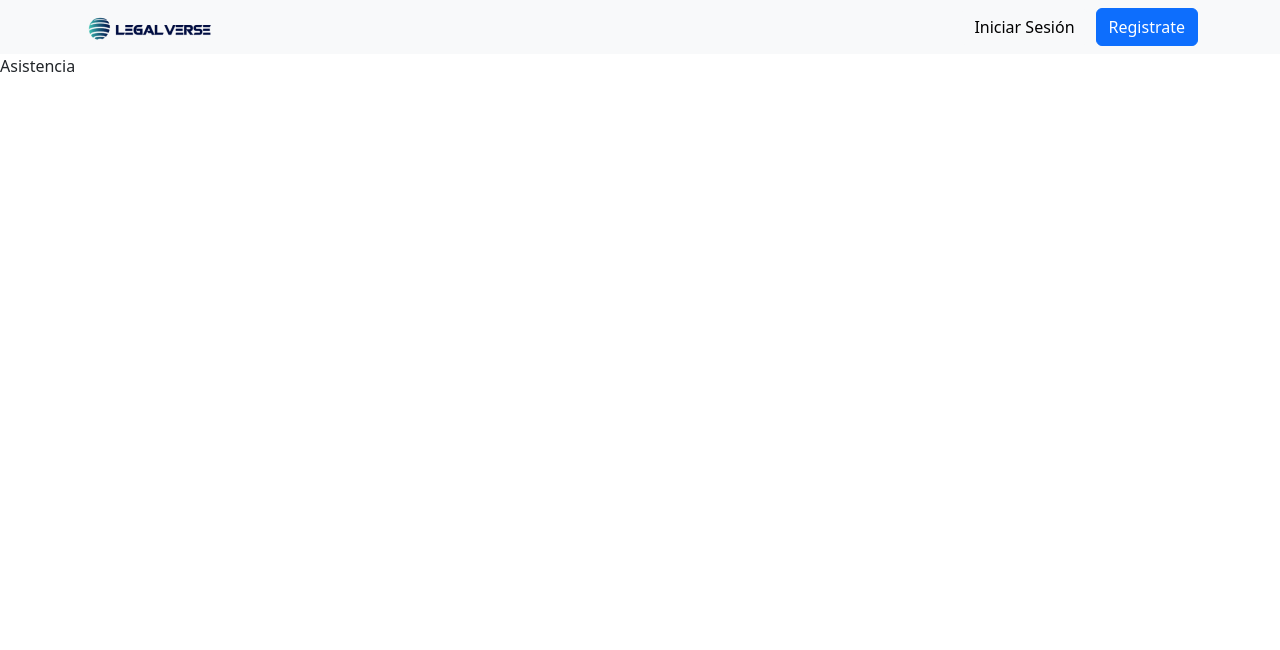
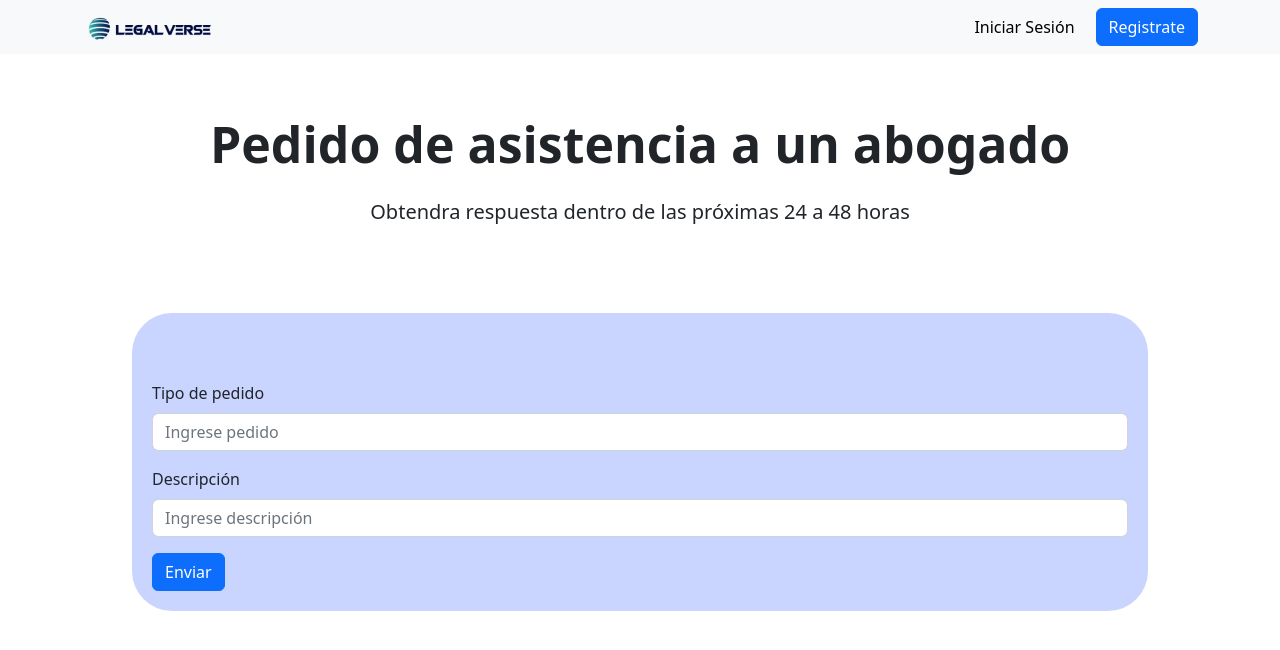
Before and after one commit to NicoCartellone/LegalVerse, a React (Vite) app: page /clientes/asistencia in a window 1280 px wide. Shown: the top 650 px of the page. Built offline with nearby package versions, Linux system fonts and the light colour scheme; no server answers.

Commit message:
asistencia y subida de archivos

```diff
--- /dev/null
+++ b/src/hooks/useFirestore.js
@@ -0,0 +1,68 @@
+import { useState } from "react"
+import { db, auth } from '../firebase'
+import { addDoc, collection, deleteDoc, getDocs, query, where, doc, updateDoc } from "firebase/firestore/lite"
+import { useRouteLoaderData } from "react-router-dom"
+import { useContext } from "react"
+import { UserContext } from "../context/UserProvider"
+
+
+export const useFirestore = () => {
+    const { userData } = useContext(UserContext)
+
+    const [error, setError] = useState()
+    const [loading, setLoading] = useState({})
+    const [asistencia, setAsistencia] = useState([])
+
+    var today = new Date();
+    var now = today.toLocaleString();
+
+    const getAllAsistencia = async () => {
+        try {
+            setLoading(prev => ({ ...prev, getAllAsistencia: true }))
+            const querySnapshot = await getDocs(collection(db, "asistencia"))
+            const dataDB = querySnapshot.docs.map(doc => ({ id: doc.id, ...doc.data() }))
+            setAsistencia(dataDB)
+        } catch (error) {
+            setError(error.message)
+        } finally {
+            setLoading(prev => ({ ...prev, getAllAsistencia: false }))
+        }
+    }
+
+    const addAsistecia = async (tipodepedido, descripcion) => {
+        try {
+            setLoading(prev => ({ ...prev, addAsistecia: true }))
+            const collectionRef = collection(db, "asistencia")
+            const payload = {
+                tipodepedido: tipodepedido,
+                descripcion: descripcion,
+                nombre: userData.displayName,
+                fecha: now
+            }
+            const docRef = await addDoc(collectionRef, payload)
+            const id = docRef.id
+            const newPayload = ({ ...payload, id })
+            setAsistencia([newPayload, ...asistencia])
+
+        } catch (error) {
+            console.log(error)
+            setError(error.message)
+        } finally {
+            setLoading(prev => ({ ...prev, addAsistecia: false }))
+        }
+    }
+
+
+
+
+
+
+
+    return {
+        error,
+        loading,
+        addAsistecia,
+        getAllAsistencia,
+        asistencia
+    }
+}
--- a/src/pages/abogados/HomeAbogados.jsx
+++ b/src/pages/abogados/HomeAbogados.jsx
@@ -1,12 +1,17 @@
-import { UserContext } from "../../context/UserProvider";
 import withAuth from "../../utils/withAuth";
-import { useContext } from "react";
+import { useEffect } from "react";
 import PantallaPrincipal from "../../components/PantallaPrincipal";
 import "../styles/homeAbogados.css";
 import { Oferta } from "../../components/abogados/Oferta";
 
+import { useFirestore } from "../../hooks/useFirestore";
+
 const HomeAbogados = () => {
-  const { logOutAbogado } = useContext(UserContext);
+  const { getAllAsistencia, asistencia } = useFirestore();
+
+  useEffect(() => {
+    getAllAsistencia();
+  }, []);
 
   return (
     <>
@@ -14,32 +19,16 @@ const HomeAbogados = () => {
       <div className="ofertas">
         <h1>Ofertas</h1>
         <h5>Revise las ofertas dentro de las últimas 24 horas</h5>
-        <div className="grillaOfertas">
-          <Oferta
-            tipo="Tipo de oferta"
-            solicitante="Carla Lopez"
-            texto="Lorem ipsum"
-            fecha="10/10"
-          />
-          <Oferta
-            tipo="Tipo de oferta"
-            solicitante="Carla Lopez"
-            texto="Lorem ipsum"
-            fecha="10/10"
-          />
-          <Oferta
-            tipo="Tipo de oferta"
-            solicitante="Carla Lopez"
-            texto="Lorem ipsum"
-            fecha="10/10"
-          />
-          <Oferta
-            tipo="Tipo de oferta"
-            solicitante="Carla Lopez"
-            texto="Lorem ipsum"
-            fecha="10/10"
-          />
-        </div>
+        {asistencia.map((item) => (
+          <div className="grillaOfertas" key={item.id}>
+            <Oferta
+              tipo={item.tipodepedido}
+              solicitante={item.nombre}
+              texto={item.descripcion}
+              fecha={item.fecha}
+            />
+          </div>
+        ))}
       </div>
       <div className="revisarContratos">
         <h1>Revisar contratos</h1>
--- a/src/pages/clientes/Asistencia.jsx
+++ b/src/pages/clientes/Asistencia.jsx
@@ -1,4 +1,88 @@
+import "../styles/asistencia.css";
+import { useEffect } from "react";
+
+import Button from "react-bootstrap/Button";
+import Form from "react-bootstrap/Form";
+
+import Container from "react-bootstrap/Container";
+
+import { Formik } from "formik";
+import * as Yup from "yup";
+
+import { useFirestore } from "../../hooks/useFirestore";
+
+const schemaForm = Yup.object().shape({
+  tipodepedido: Yup.string().required(),
+  descripcion: Yup.string().required(),
+});
+
 const Asistencia = () => {
-  return <div>Asistencia</div>;
+  const { addAsistecia } = useFirestore();
+
+  const handleSubmit = (values) => {
+    addAsistecia(values.tipodepedido, values.descripcion);
+  };
+  return (
+    <Container>
+      <div className="asistencia-textos">
+        <h1>Pedido de asistencia a un abogado</h1>
+        <p>Obtendra respuesta dentro de las próximas 24 a 48 horas</p>
+      </div>
+      <div className="pre-form">
+        <div className="formulario">
+          <Formik
+            validationSchema={schemaForm}
+            onSubmit={handleSubmit}
+            initialValues={{
+              tipodepedido: "",
+              descripcion: "",
+            }}
+          >
+            {({
+              handleSubmit,
+              handleChange,
+              handleBlur,
+              values,
+              touched,
+              isValid,
+              errors,
+            }) => (
+              <Form className="text-start mt-5">
+                <Form.Group className="mb-3" controlId="formBasicString">
+                  <Form.Label>Tipo de pedido</Form.Label>
+                  <Form.Control
+                    type="text"
+                    placeholder="Ingrese pedido"
+                    name="tipodepedido"
+                    value={values.tipodepedido}
+                    onChange={handleChange("tipodepedido")}
+                    onBlur={handleBlur("tipodepedido")}
+                    isValid={touched.tipodepedido && !errors.tipodepedido}
+                  />
+                </Form.Group>
+
+                <Form.Group className="mb-3" controlId="formBasicString">
+                  <Form.Label>Descripción</Form.Label>
+                  <Form.Control
+                    type="text"
+                    placeholder="Ingrese descripción"
+                    name="descripcion"
+                    value={values.descripcion}
+                    onChange={handleChange("descripcion")}
+                    onBlur={handleBlur("descripcion")}
+                    isValid={touched.descripcion && !errors.descripcion}
+                  />
+                </Form.Group>
+
+                <Button variant="primary" onClick={handleSubmit}>
+                  Enviar
+                </Button>
+              </Form>
+            )}
+          </Formik>
+        </div>
+      </div>
+    </Container>
+  );
 };
 export default Asistencia;
--- a/src/pages/clientes/Documentos.jsx
+++ b/src/pages/clientes/Documentos.jsx
@@ -1,4 +1,4 @@
-import { uploadBytes, ref } from "firebase/storage";
+import { uploadBytes, ref, listAll, getDownloadURL } from "firebase/storage";
 import { useRef } from "react";
 import { storage, auth } from "../../firebase";
 
@@ -11,12 +11,24 @@ const Documentos = () => {
     }
   };
 
+  const getAllFiles = async () => {
+    const listFileRef = ref(storage, `files/${auth.currentUser.uid}`);
+    const allFiles = await listAll(listFileRef);
+    for (let item of allFiles.items) {
+      const fileName = item.name;
+      console.log(fileName);
+      const url = await getDownloadURL(item);
+      console.log(url);
+    }
+  };
+
   const handleChangeFile = async (e) => {
     const file = e.target.files[0];
-    const fileName = file.nombre;
+    const fileName = file.name;
     const fileRef = ref(storage, `files/${auth.currentUser.uid}/${fileName}`);
-    const fileUpload = await uploadBytes(fileRef, file);
-    console.log(fileUpload);
+    await uploadBytes(fileRef, file);
+    const url = await getDownloadURL(fileRef);
+    console.log(url);
   };
 
   return (
@@ -30,6 +42,7 @@ const Documentos = () => {
         style={{ display: "none" }}
         onChange={handleChangeFile}
       />
+      <button onClick={getAllFiles}>Get Files</button>
     </div>
   );
 };
--- /dev/null
+++ b/src/pages/styles/asistencia.css
@@ -0,0 +1,24 @@
+.asistencia-textos {
+  text-align: center;
+  padding-top: 60px;
+  padding-bottom: 20px;
+  align-items: center;
+  align-content: center;
+}
+.asistencia-textos h1 {
+  font-size: 50px;
+  font-weight: 700;
+}
+.asistencia-textos p {
+  font-size: 20px;
+  padding-top: 15px;
+}
+.pre-form {
+  padding: 50px;
+}
+.formulario {
+  padding: 20px;
+  background-color: #c9d4ff;
+  box-sizing: border-box;
+  border-radius: 40px;
+}
```
